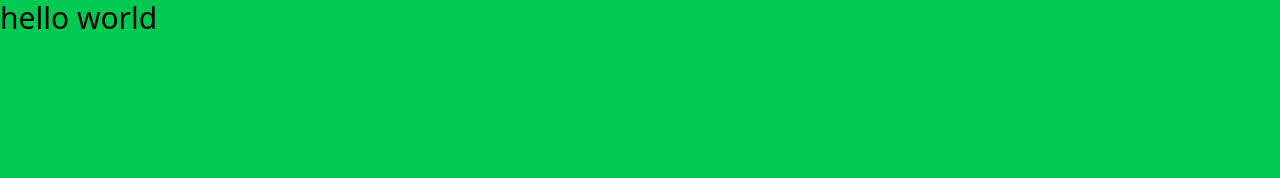
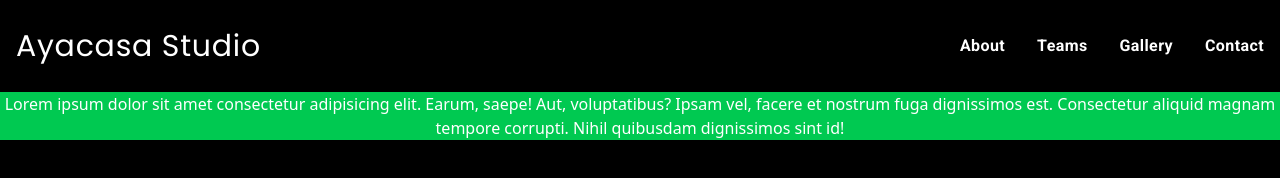
Before and after one commit to riskymahendraa/landing-page-ayacasaStudio, a website: page index.html in a window 1280 px wide. Drawn offline with Linux system fonts and the light colour scheme.

Commit message:
first commit

```diff
--- a/index.html
+++ b/index.html
@@ -4,11 +4,41 @@
     <meta charset="UTF-8" />
     <meta name="viewport" content="width=device-width, initial-scale=1.0" />
     <link href="./src/output.css" rel="stylesheet" />
-    <title>Document</title>
+    <link rel="preconnect" href="https://fonts.googleapis.com" />
+    <link rel="preconnect" href="https://fonts.gstatic.com" crossorigin />
+    <link
+      href="https://fonts.googleapis.com/css2?family=Poppins:wght@400;700&display=swap"
+      rel="stylesheet"
+    />
+    <link rel="preconnect" href="https://fonts.googleapis.com" />
+    <link rel="preconnect" href="https://fonts.gstatic.com" crossorigin />
+    <link
+      href="https://fonts.googleapis.com/css2?family=Roboto:ital,wght@0,100..900;1,100..900&display=swap"
+      rel="stylesheet"
+    />
+    <title>Ayacasa Studio</title>
   </head>
-  <body class="bg-green-500">
-    <div class="w-screen h-screen">
-      <h1 class="text-3xl">hello world</h1>
+  <body class="bg-black">
+    <div class="container mx-auto">
+      <div class="flex items-center p-4 justify-between my-3">
+        <div class="text-3xl tracking-wide text-white font-[Poppins]">
+          Ayacasa Studio
+        </div>
+        <div
+          class="text-base flex gap-5 text-white font-bold font-[Roboto] space-x-3 tracking-wide"
+        >
+          <a href="">About</a>
+          <a href="">Teams</a>
+          <a href="">Gallery</a>
+          <a href="">Contact</a>
+        </div>
+      </div>
+    </div>
+    <div class="w-full color-white bg-green-500 text-white text-center">
+      Lorem ipsum dolor sit amet consectetur adipisicing elit. Earum, saepe!
+      Aut, voluptatibus? Ipsam vel, facere et nostrum fuga dignissimos est.
+      Consectetur aliquid magnam tempore corrupti. Nihil quibusdam dignissimos
+      sint id!
     </div>
   </body>
 </html>
```
Also changed, not shown: src/output.css.
